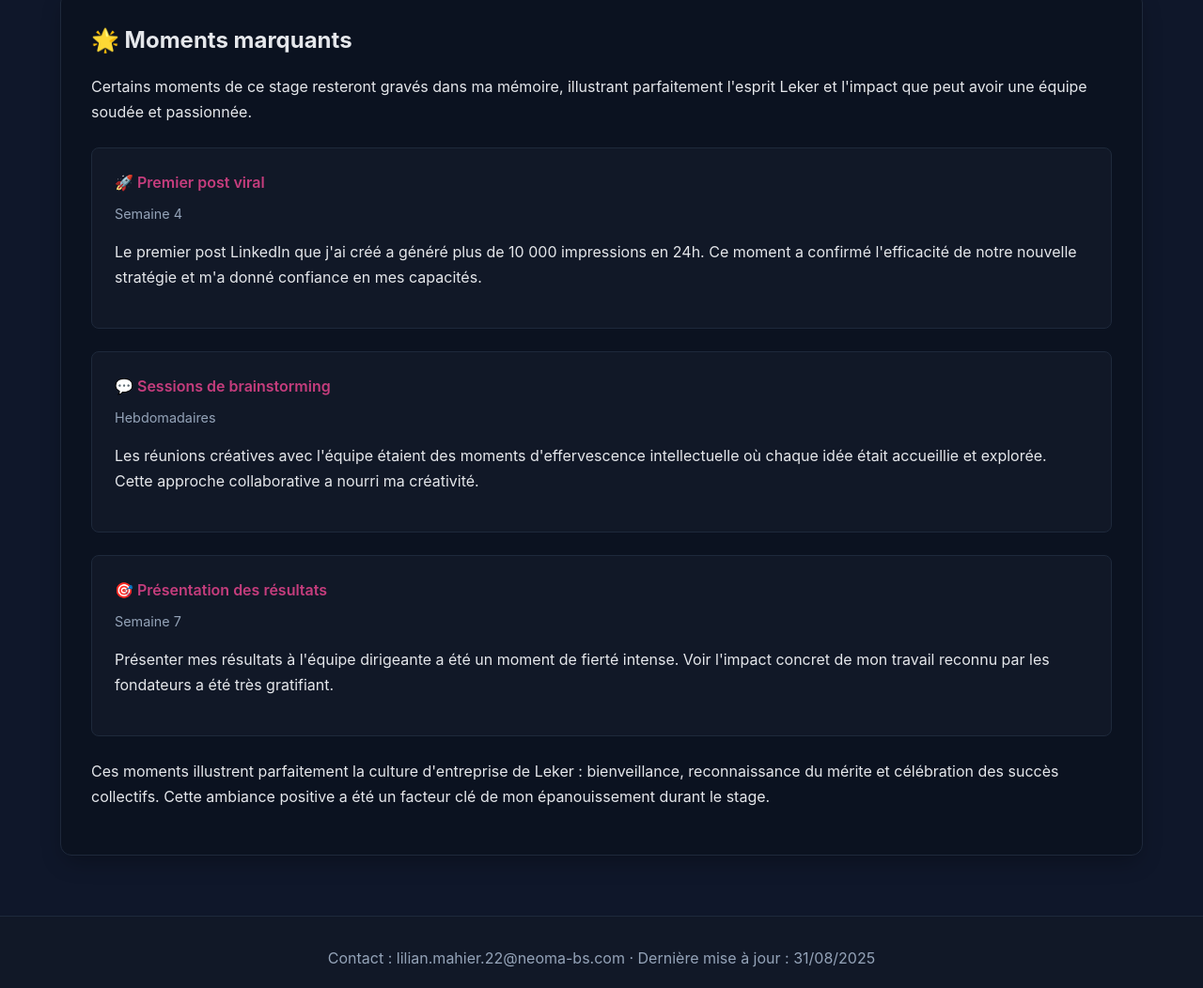
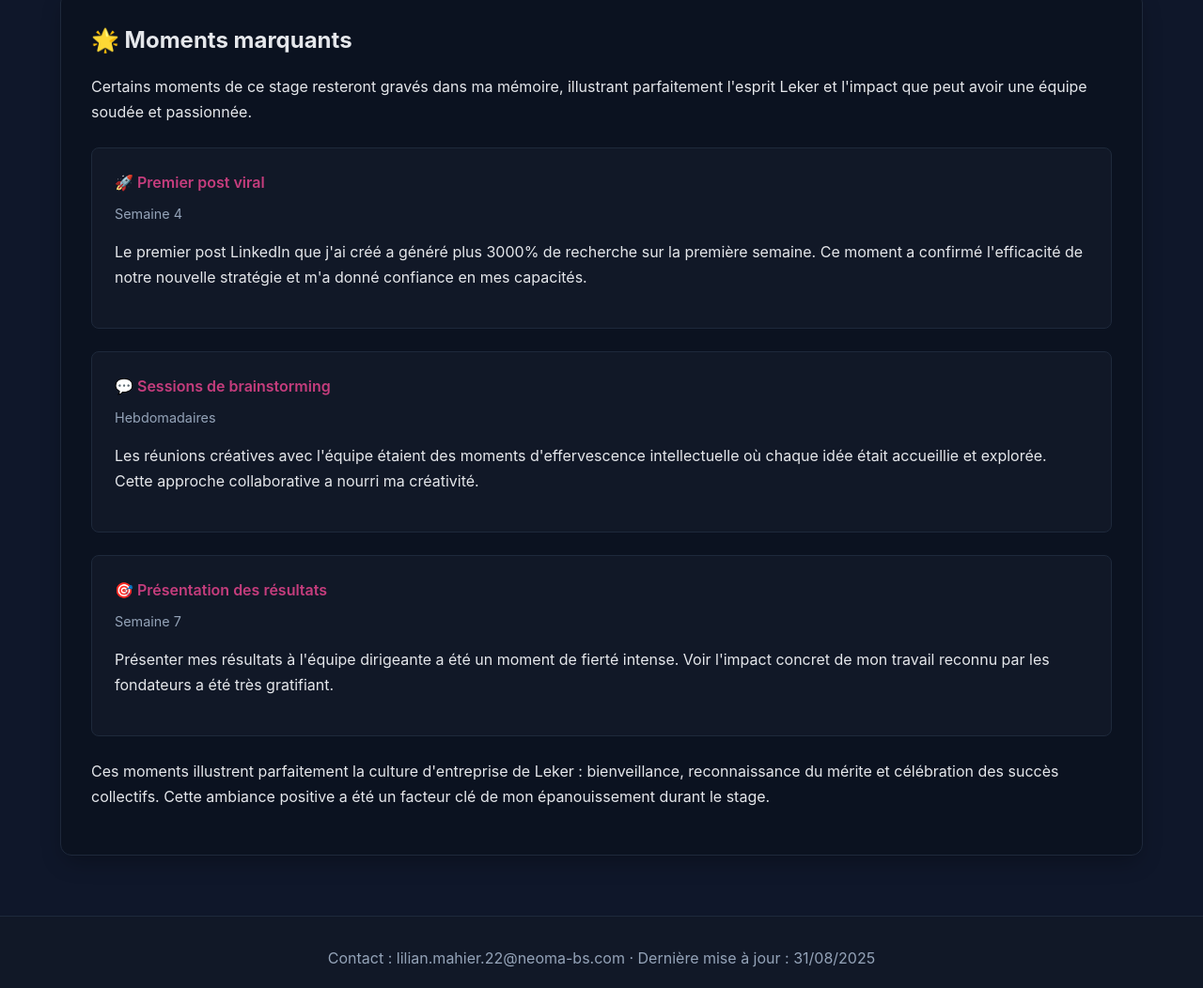
Before and after one commit to Louma374/Louma374.github.io, a plain HTML site: page retour.html in a window 1280 px wide. Shown: the part 3869-4921 px from the top of the page at 94% size. Drawn offline with Linux system fonts and the light colour scheme.

Commit message:
Update retour.html

```diff
--- a/retour.html
+++ b/retour.html
@@ -675,7 +675,7 @@
         <div class="mission-detail">
           <div class="mission-title">🚀 Premier post viral</div>
           <div class="mission-period">Semaine 4</div>
-          <p>Le premier post LinkedIn que j'ai créé a généré plus de 10 000 impressions en 24h. Ce moment a confirmé l'efficacité de notre nouvelle stratégie et m'a donné confiance en mes capacités.</p>
+          <p>Le premier post LinkedIn que j'ai créé a généré plus 3000% de recherche sur la première semaine. Ce moment a confirmé l'efficacité de notre nouvelle stratégie et m'a donné confiance en mes capacités.</p>
         </div>
 
         <div class="mission-detail">
```
